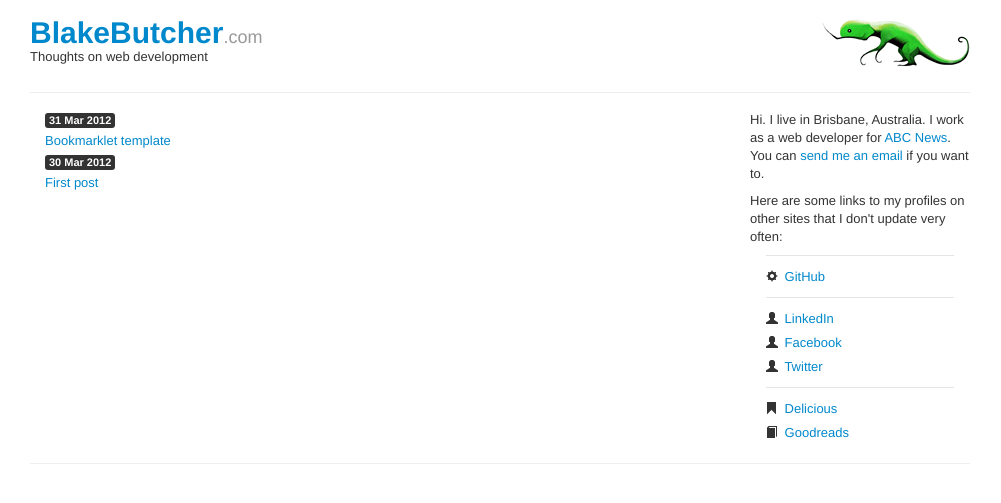
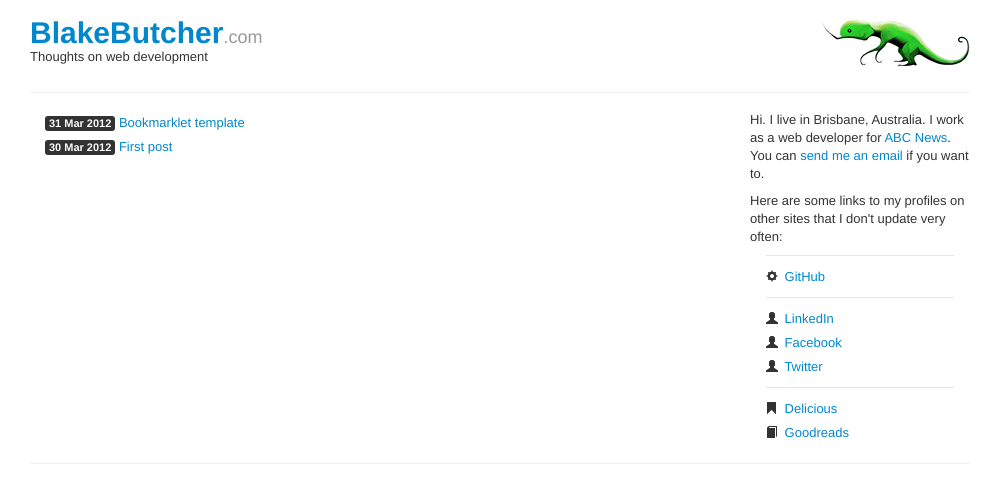
Before and after one commit to blakebutcher/blakebutcher.github.com, a Jekyll site: the page built from index.html, in a window 1280 px wide. Shown: the top 503 px of the page, without its empty margins (140-1141 px from the left). Built offline with Jekyll 4.4.1, drawn with Linux system fonts in a browser that asks for light colours; nearby versions of some CDN libraries.

Commit message:
Reduce to 1 line

```diff
--- a/index.html
+++ b/index.html
@@ -4,6 +4,6 @@ title: Blake Butcher
 ---
 <ul class="nav nav-list">
 	{% for post in site.posts %}
-		<li><span class="label label-inverse">{{ post.date | date_to_string }}</span> <a href="{{ post.url }}">{{ post.title }}</a></li>
+		<li><a href="{{ post.url }}"><span class="label label-inverse">{{ post.date | date_to_string }}</span> {{ post.title }}</a></li>
 	{% endfor %}
 </ul>
```
